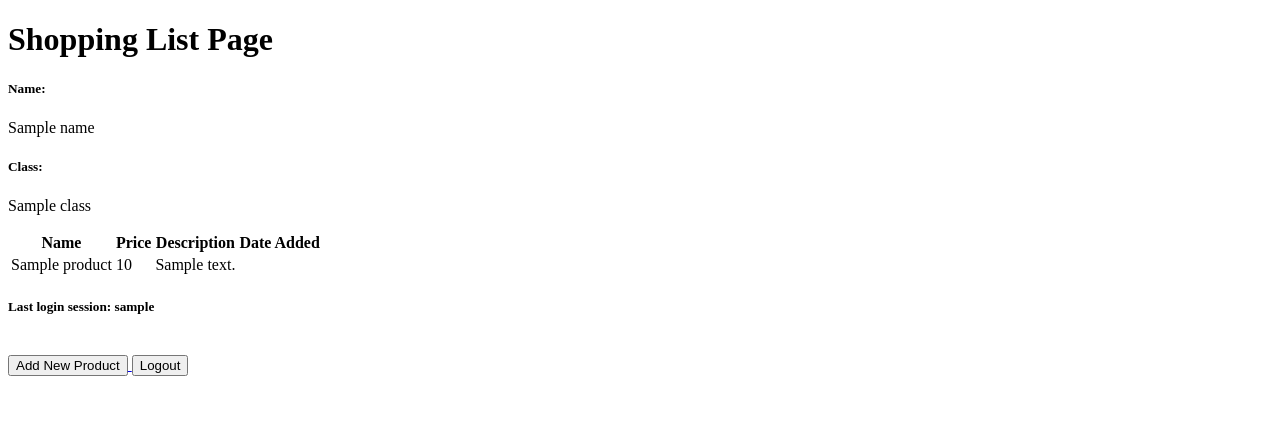
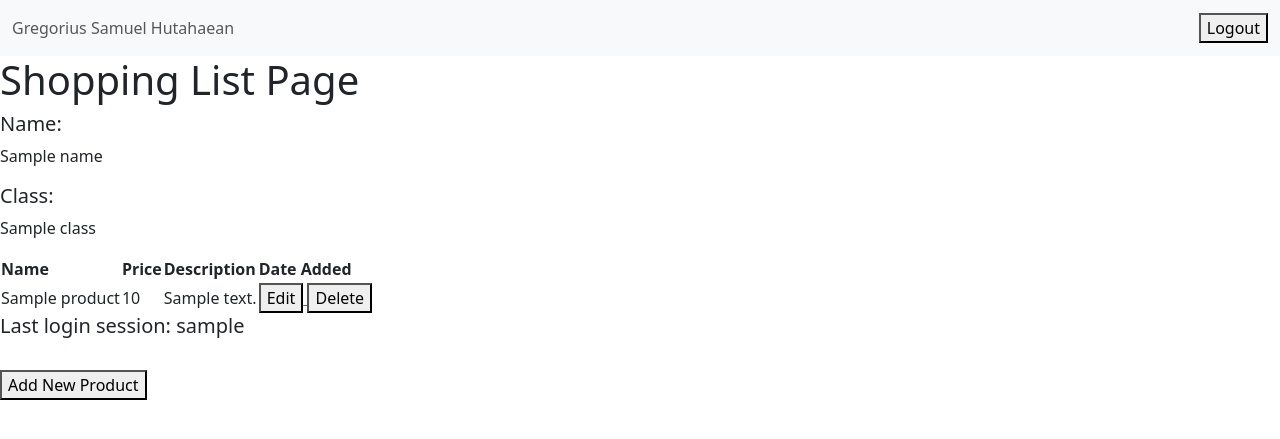
Before and after one commit to samuelcodingjourney/store_inventory, a Django app: template main/templates/main.html in a window 1280 px wide. Shown: the top 439 px of the page. Run offline with Django 4.2, Linux system fonts and the light colour scheme; tables that the repository leaves empty hold one stand-in row (values such as "Sample post"); the template is opened without the code that fills it: values that come from a table or form of the project are taken from there, most other values are stand-ins (such as "Sample title", 1, 10 or a date in 2020).

Commit message:
some updates

```diff
--- a/main/templates/main.html
+++ b/main/templates/main.html
@@ -1,6 +1,18 @@
 {% extends 'base.html' %}
 
 {% block content %}
+    <nav class="navbar bg-body-tertiary">
+    <div class="container-fluid">
+        <span class="navbar-text">
+            Gregorius Samuel Hutahaean
+        </span>
+        <a href="{% url 'main:logout' %}">
+            <button>
+                Logout
+            </button>
+        </a>
+    </div>
+    </nav>
     <h1>Shopping List Page</h1>
 
     <h5>Name:</h5>
@@ -23,6 +35,18 @@
                 <td>{{product.name}}</td>
                 <td>{{product.amount}}</td>
                 <td>{{product.description}}</td>
+                <td>
+                    <a href="{% url 'main:edit_product' product.pk %}">
+                        <button>
+                            Edit
+                        </button>
+                    </a>
+                    <a href="{% url 'main:delete_product' product.pk %}">
+                          <button>
+                              Delete
+                          </button>
+                      </a>
+                </td>
             </tr>
         {% endfor %}
     </table>
@@ -34,10 +58,5 @@
             Add New Product
         </button>
     </a>
-    <a href="{% url 'main:logout' %}">
-        <button>
-            Logout
-        </button>
-    </a>
 
     {% endblock content %}
--- a/main/urls.py
+++ b/main/urls.py
@@ -1,5 +1,5 @@
 from django.urls import path
-from main.views import show_main, create_product, show_xml, show_json, show_xml_by_id, show_json_by_id, register, login_user, logout_user
+from main.views import show_main, create_product, show_xml, show_json, show_xml_by_id, show_json_by_id, register, login_user, logout_user, edit_product, delete_product
 
 app_name = 'main'
 
@@ -13,4 +13,6 @@ urlpatterns = [
     path('register/', register, name='register'),
     path('login/', login_user, name='login'),
     path('logout/', logout_user, name='logout'),
+    path('edit-product/<int:id>', edit_product, name='edit_product'),
+    path('delete/<int:id>', delete_product, name='delete_product'),
 ]
--- a/templates/base.html
+++ b/templates/base.html
@@ -5,7 +5,7 @@
         <meta charset="UTF-8" />
         <meta
             name="viewport"
-            content="width=device-width, initial-scale=1.0"
+            content="width=device-width, initial-scale=1"
         />
         {% block meta %}
         {% endblock meta %}
@@ -14,5 +14,9 @@
     <body>
         {% block content %}
         {% endblock content %}
+        <link href="https://cdn.jsdelivr.net/npm/bootstrap@5.3.2/dist/css/bootstrap.min.css" rel="stylesheet" integrity="sha384-T3c6CoIi6uLrA9TneNEoa7RxnatzjcDSCmG1MXxSR1GAsXEV/Dwwykc2MPK8M2HN" crossorigin="anonymous">
+        <script src="https://code.jquery.com/jquery-3.6.0.min.js" integrity="sha384-KyZXEAg3QhqLMpG8r+J4jsl5c9zdLKaUk5Ae5f5b1bw6AUn5f5v8FZJoMxm6f5cH1" crossorigin="anonymous"></script>
+        <script src="https://cdn.jsdelivr.net/npm/@popperjs/core@2.11.8/dist/umd/popper.min.js" integrity="sha384-I7E8VVD/ismYTF4hNIPjVp/Zjvgyol6VFvRkX/vR+Vc4jQkC+hVqc2pM8ODewa9r" crossorigin="anonymous"></script>
+    <script src="https://cdn.jsdelivr.net/npm/bootstrap@5.3.2/dist/js/bootstrap.min.js" integrity="sha384-BBtl+eGJRgqQAUMxJ7pMwbEyER4l1g+O15P+16Ep7Q9Q+zqX6gSbd85u4mG4QzX+" crossorigin="anonymous"></script>
     </body>
 </html>
```
Also changed, not shown: main/templates/edit_product.html (added, +22 -0 lines), main/views.py (+21 -0 lines).
